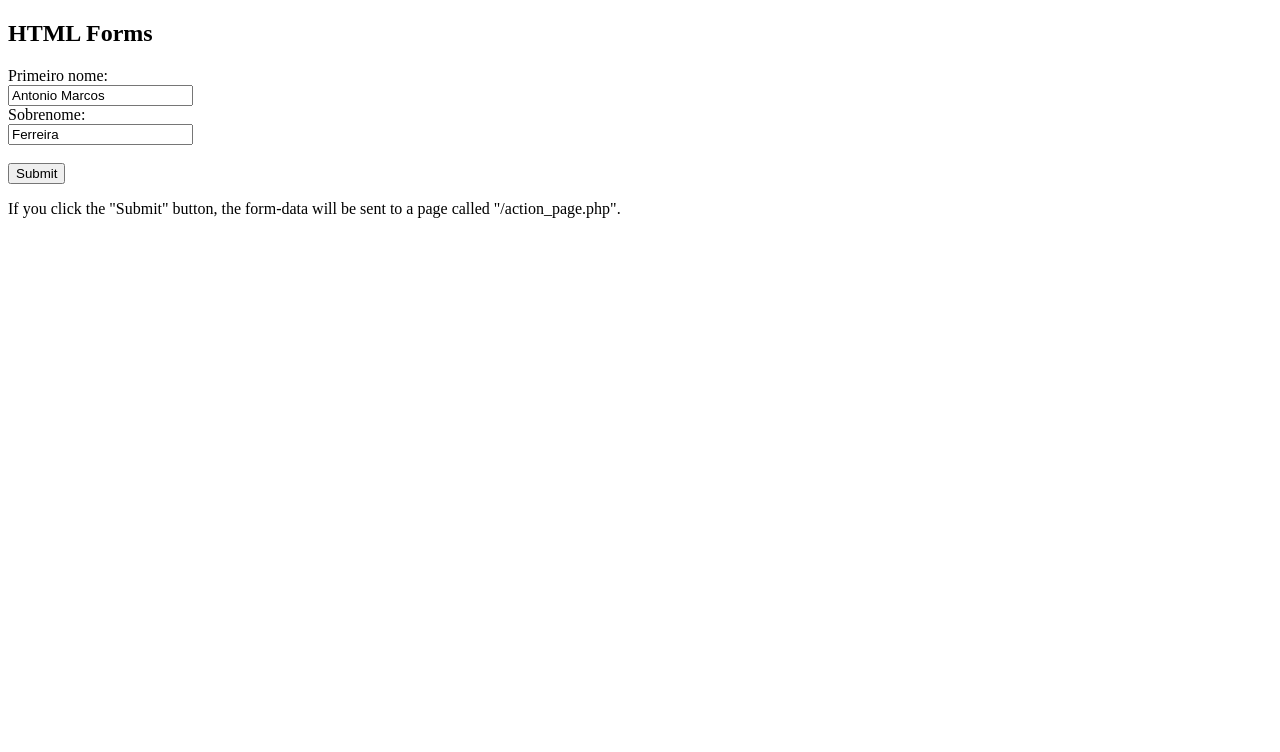
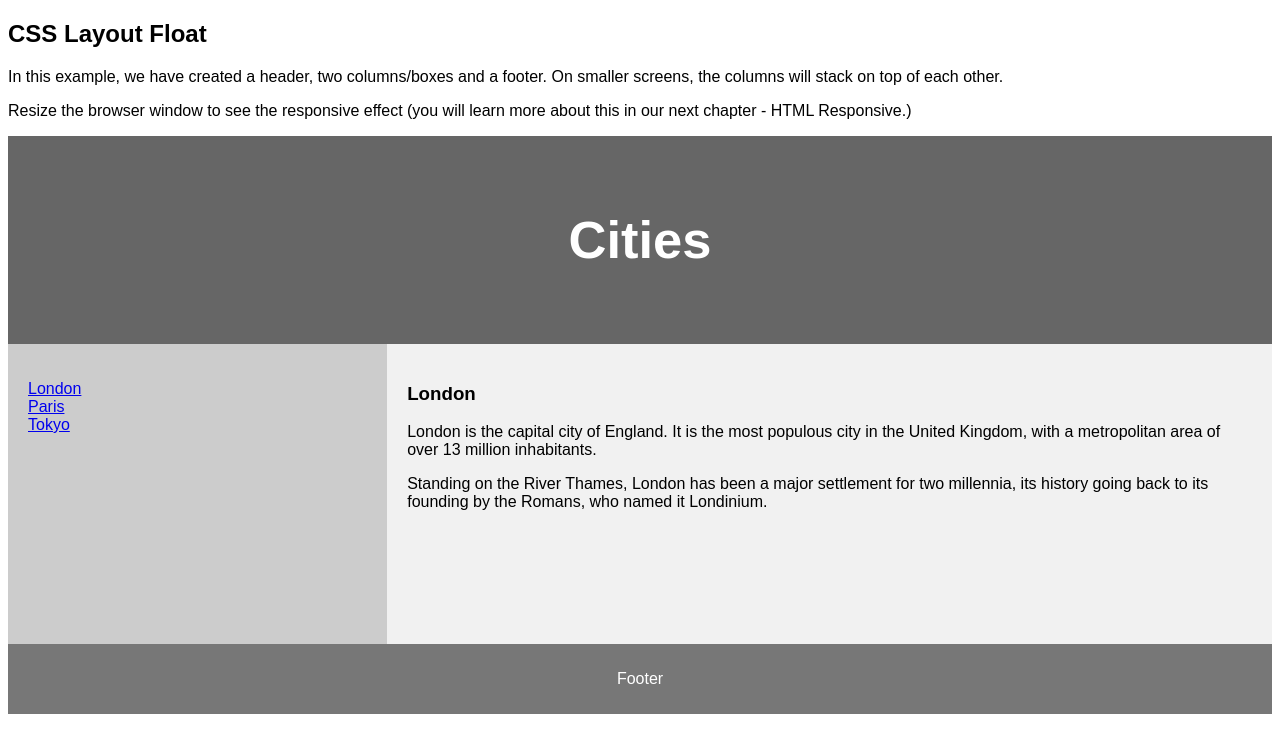
Before and after one commit to antoniomarcos-git/antoniomarcos-git.github.io, a plain HTML site: page index.html in a window 1280 px wide. Drawn offline with Linux system fonts and the light colour scheme.

Commit message:
Update index.html

```diff
--- a/index.html
+++ b/index.html
@@ -1,18 +1,103 @@
 <!DOCTYPE html>
-<html>
+<html lang="en">
+<head>
+<title>CSS Template</title>
+<meta charset="utf-8">
+<meta name="viewport" content="width=device-width, initial-scale=1">
+<style>
+* {
+  box-sizing: border-box;
+}
+
+body {
+  font-family: Arial, Helvetica, sans-serif;
+}
+
+/* Style the header */
+header {
+  background-color: #666;
+  padding: 30px;
+  text-align: center;
+  font-size: 35px;
+  color: white;
+}
+
+/* Create two columns/boxes that floats next to each other */
+nav {
+  float: left;
+  width: 30%;
+  height: 300px; /* only for demonstration, should be removed */
+  background: #ccc;
+  padding: 20px;
+}
+
+/* Style the list inside the menu */
+nav ul {
+  list-style-type: none;
+  padding: 0;
+}
+
+article {
+  float: left;
+  padding: 20px;
+  width: 70%;
+  background-color: #f1f1f1;
+  height: 300px; /* only for demonstration, should be removed */
+}
+
+/* Clear floats after the columns */
+section::after {
+  content: "";
+  display: table;
+  clear: both;
+}
+
+/* Style the footer */
+footer {
+  background-color: #777;
+  padding: 10px;
+  text-align: center;
+  color: white;
+}
+
+/* Responsive layout - makes the two columns/boxes stack on top of each other instead of next to each other, on small screens */
+@media (max-width: 600px) {
+  nav, article {
+    width: 100%;
+    height: auto;
+  }
+}
+</style>
+</head>
 <body>
 
-<h2>HTML Forms</h2>
+<h2>CSS Layout Float</h2>
+<p>In this example, we have created a header, two columns/boxes and a footer. On smaller screens, the columns will stack on top of each other.</p>
+<p>Resize the browser window to see the responsive effect (you will learn more about this in our next chapter - HTML Responsive.)</p>
 
-<form action="teste.html">
-  <label for="fname">Primeiro nome:</label><br>
-  <input type="text" id="fname" name="fname" value="Antonio Marcos"><br>
-  <label for="lname">Sobrenome:</label><br>
-  <input type="text" id="lname" name="lname" value="Ferreira"><br><br>
-  <input type="submit" value="Submit">
-</form>
+<header>
+  <h2>Cities</h2>
+</header>
 
-<p>If you click the "Submit" button, the form-data will be sent to a page called "/action_page.php".</p>
+<section>
+  <nav>
+    <ul>
+      <li><a href="#">London</a></li>
+      <li><a href="#">Paris</a></li>
+      <li><a href="#">Tokyo</a></li>
+    </ul>
+  </nav>
+
+  <article>
+    <h1>London</h1>
+    <p>London is the capital city of England. It is the most populous city in the  United Kingdom, with a metropolitan area of over 13 million inhabitants.</p>
+    <p>Standing on the River Thames, London has been a major settlement for two millennia, its history going back to its founding by the Romans, who named it Londinium.</p>
+  </article>
+</section>
+
+<footer>
+  <p>Footer</p>
+</footer>
 
 </body>
 </html>
```
